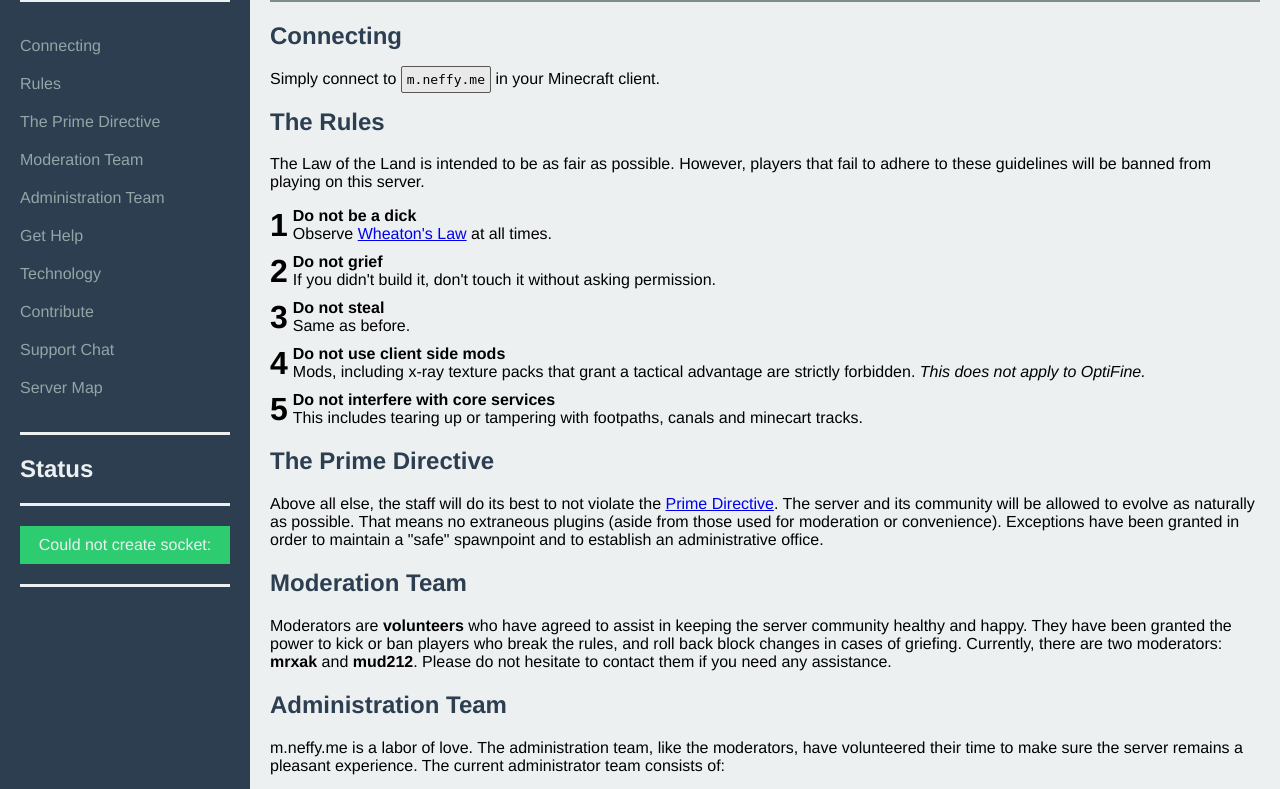
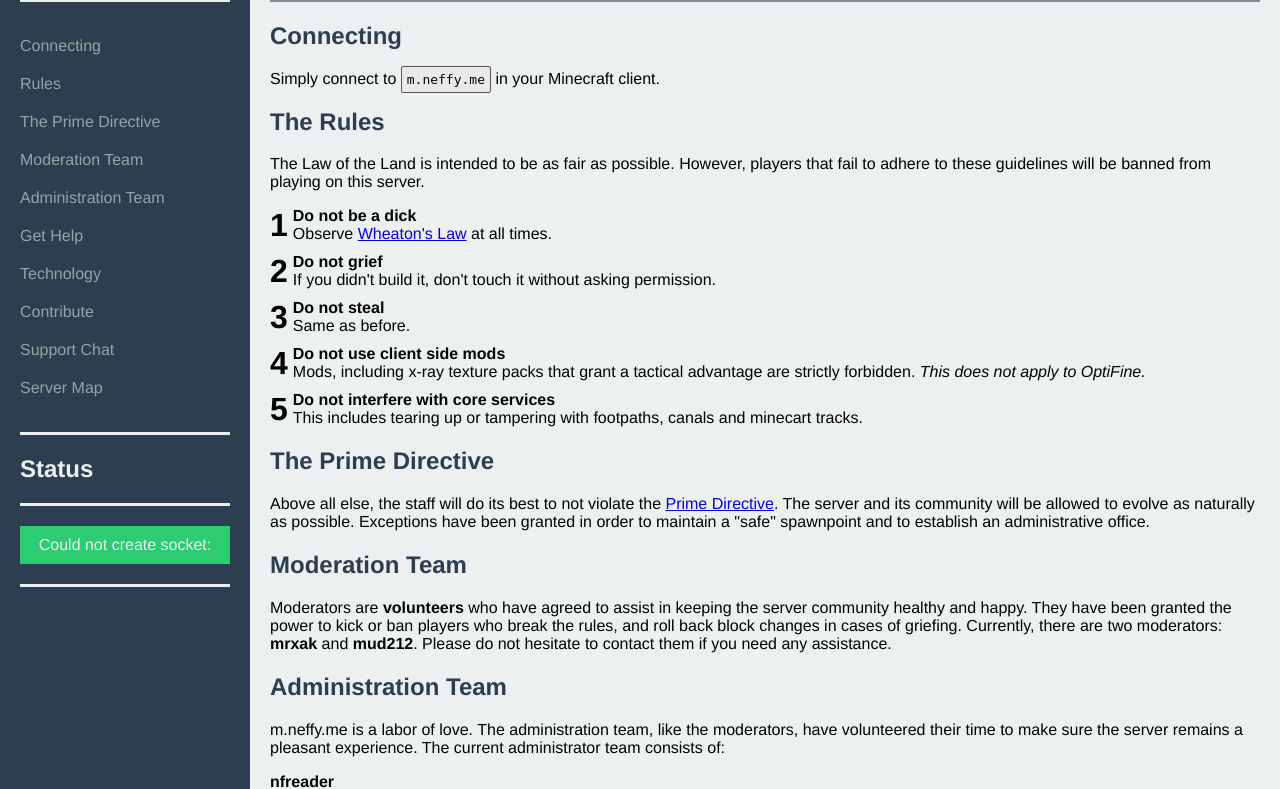
Before and after one commit to prophile/minecraft.nfreader.net, a PHP site: page / in a window 1280 px wide. Shown: the part 89-878 px from the top of the page. Run offline with PHP 8.4, Linux system fonts and the light colour scheme; data that the repository does not hold is empty; some libraries are stand-ins or nearby versions.

Commit message:
Remove the mention of plugins
Whether or not the server is vanilla is orthogonal to the prime
directive -- besides which, the power of /spawn, /home and /sethome
(which are ultimately tools of convenience) already contravenes this
point.

```diff
--- a/index.php
+++ b/index.php
@@ -30,7 +30,7 @@
           <h1>The Prime Directive</h1>
   </div>
 
-  <p>Above all else, the staff will do its best to not violate the <a href="http://en.wikipedia.org/wiki/Prime_Directive">Prime Directive</a>. The server and its community will be allowed to evolve as naturally as possible. That means no extraneous plugins (aside from those used for moderation or convenience). Exceptions have been granted in order to maintain a "safe" spawnpoint and to establish an administrative office.</p>
+  <p>Above all else, the staff will do its best to not violate the <a href="http://en.wikipedia.org/wiki/Prime_Directive">Prime Directive</a>. The server and its community will be allowed to evolve as naturally as possible. Exceptions have been granted in order to maintain a "safe" spawnpoint and to establish an administrative office.</p>
 
     <div class="section-header" id="moderators">
           <h1>Moderation Team</h1>
```
